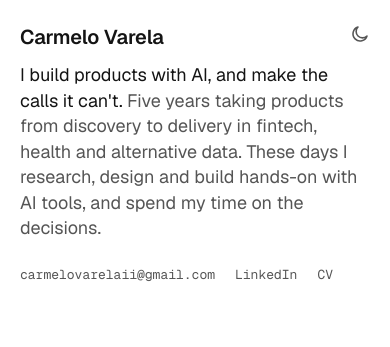
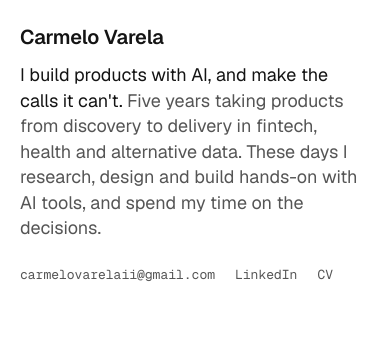
Before and after one commit to carmelovarela/portfolio, a Next.js app: page / in a window 390 px wide. Shown: the top 347 px of the page. Built offline with nearby package versions, Linux system fonts and the light colour scheme.

Commit message:
Remove dark mode and default the portfolio to light.

```diff
--- a/src/app/globals.css
+++ b/src/app/globals.css
@@ -18,48 +18,6 @@
   --cell: rgba(20, 20, 20, 0.055);
   --dot: #8f8f8f;
   color-scheme: light;
-}
-
-@media (prefers-color-scheme: dark) {
-  :root:not([data-theme="light"]) {
-    --bg: #0c0c0c;
-    --ink: #f2f2f2;
-    --card: #171717;
-    --btn2: #262626;
-    --hover: #1f1f1f;
-    --muted: #ababab;
-    --muted2: #a0a0a0;
-    --accent: #7ab4ff;
-    --accent-h: #a9cdff;
-    --line: #2a2a2a;
-    --frame: #151515;
-    --t-mt: #0f141d;
-    --t-rb: #1e1c19;
-    --t-cy: #211e18;
-    --cell: rgba(255, 255, 255, 0.06);
-    --dot: #6e6e6e;
-    color-scheme: dark;
-  }
-}
-
-:root[data-theme="dark"] {
-  --bg: #0c0c0c;
-  --ink: #f2f2f2;
-  --card: #171717;
-  --btn2: #262626;
-  --hover: #1f1f1f;
-  --muted: #ababab;
-  --muted2: #a0a0a0;
-  --accent: #7ab4ff;
-  --accent-h: #a9cdff;
-  --line: #2a2a2a;
-  --frame: #151515;
-  --t-mt: #0f141d;
-  --t-rb: #1e1c19;
-  --t-cy: #211e18;
-  --cell: rgba(255, 255, 255, 0.06);
-  --dot: #6e6e6e;
-  color-scheme: dark;
 }
 
 * {
@@ -109,7 +67,6 @@ a:hover {
   display: flex;
   flex-direction: column;
   gap: 14px;
-  position: relative;
 }
 .site-header h1 {
   margin: 0;
@@ -126,11 +83,6 @@ a:hover {
 }
 .site-header .intro span {
   color: var(--muted);
-}
-.theme-slot {
-  position: absolute;
-  top: 20px;
-  right: 20px;
 }
 
 .site-main {
@@ -189,48 +141,6 @@ a:hover {
 }
 .plink:hover {
   color: var(--accent);
-}
-
-/* Theme toggle */
-.tg {
-  flex: none;
-  width: 44px;
-  height: 44px;
-  border: 0;
-  border-radius: 999px;
-  background: transparent;
-  color: var(--muted);
-  display: inline-flex;
-  align-items: center;
-  justify-content: center;
-  cursor: pointer;
-}
-.tg:hover {
-  background: var(--hover);
-  color: var(--ink);
-}
-.tgi {
-  display: block;
-  overflow: visible;
-}
-.tgi .tgc,
-.tgi .tgmo,
-.tgi .tgr {
-  transform-box: view-box;
-  transform-origin: 12px 12px;
-  transition: transform 0.55s cubic-bezier(0.16, 1, 0.3, 1), opacity 0.3s ease;
-}
-.tgi.moon .tgc {
-  transform: scale(0.3);
-  opacity: 0;
-}
-.tgi.moon .tgr {
-  transform: rotate(-60deg) scale(0.4);
-  opacity: 0;
-}
-.tgi.sun .tgmo {
-  transform: rotate(45deg) scale(0.5);
-  opacity: 0;
 }
 
 /* Project sections */
@@ -573,7 +483,6 @@ a:hover {
 }
 
 /* Focus */
-.tg:focus-visible,
 .plink:focus-visible,
 .arw:focus-visible,
 .links a:focus-visible,
@@ -689,11 +598,6 @@ a:hover {
   }
   .site-header h1 {
     font-size: 20px;
-    padding-right: 52px;
-  }
-  .theme-slot {
-    top: 12px;
-    right: 8px;
   }
   .site-header .intro {
     font-size: 18px;
@@ -766,10 +670,7 @@ a:hover {
 }
 
 @media (prefers-reduced-motion: reduce) {
-  .dot span,
-  .tgi .tgc,
-  .tgi .tgmo,
-  .tgi .tgr {
+  .dot span {
     transition: none;
   }
 }
--- a/src/app/page.tsx
+++ b/src/app/page.tsx
@@ -1,15 +1,11 @@
 import { ProjectSection } from "@/components/ProjectSection";
 import { SiteFooter } from "@/components/SiteFooter";
-import { ThemeToggle } from "@/components/ThemeToggle";
 import { projects } from "@/content/projects";
 
 export default function Home() {
   return (
     <>
       <header className="site-header">
-        <div className="theme-slot">
-          <ThemeToggle />
-        </div>
         <h1>Carmelo Varela</h1>
         <p className="intro">
           I build products with AI, and make the calls it can&apos;t.{" "}
--- a/src/components/ThemeToggle.tsx
+++ /dev/null
@@ -1,42 +0,0 @@
-"use client";
-
-import { useState, useSyncExternalStore } from "react";
-
-const query = "(prefers-color-scheme: dark)";
-
-function subscribe(cb: () => void) {
-  const mq = window.matchMedia(query);
-  mq.addEventListener("change", cb);
-  return () => mq.removeEventListener("change", cb);
-}
-
-export function ThemeToggle() {
-  const systemDark = useSyncExternalStore(
-    subscribe,
-    () => window.matchMedia(query).matches,
-    () => false,
-  );
-  const [theme, setTheme] = useState<"auto" | "light" | "dark">("auto");
-  const dark = theme === "auto" ? systemDark : theme === "dark";
-  const label = dark ? "Switch to light mode" : "Switch to dark mode";
-
-  const toggle = () => {
-    const next = dark ? "light" : "dark";
-    document.documentElement.dataset.theme = next;
-    setTheme(next);
-  };
-
-  return (
-    <button type="button" className="tg" onClick={toggle} aria-label={label} title={label}>
-      <svg className={`tgi ${dark ? "sun" : "moon"}`} width="20" height="20" viewBox="0 0 24 24" aria-hidden="true">
-        <path className="tgmo" d="M20.4 14.4A8.6 8.6 0 1 1 9.6 3.6a6.7 6.7 0 0 0 10.8 10.8Z" fill="none" stroke="currentColor" strokeWidth="1.9" strokeLinejoin="round" />
-        <circle className="tgc" cx="12" cy="12" r="4.6" fill="currentColor" />
-        <g className="tgr" fill="none" stroke="currentColor" strokeWidth="1.9" strokeLinecap="round">
-          {[0, 45, 90, 135, 180, 225, 270, 315].map((a) => (
-            <line key={a} x1="12" y1="2.6" x2="12" y2="4.4" transform={`rotate(${a} 12 12)`} />
-          ))}
-        </g>
-      </svg>
-    </button>
-  );
-}
```
